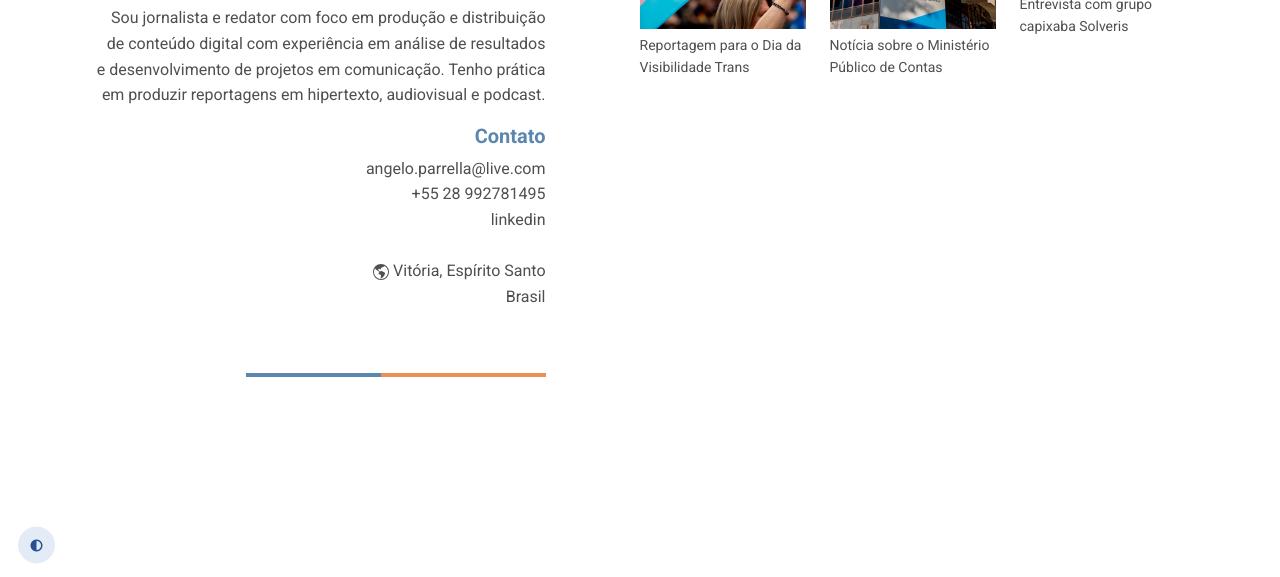
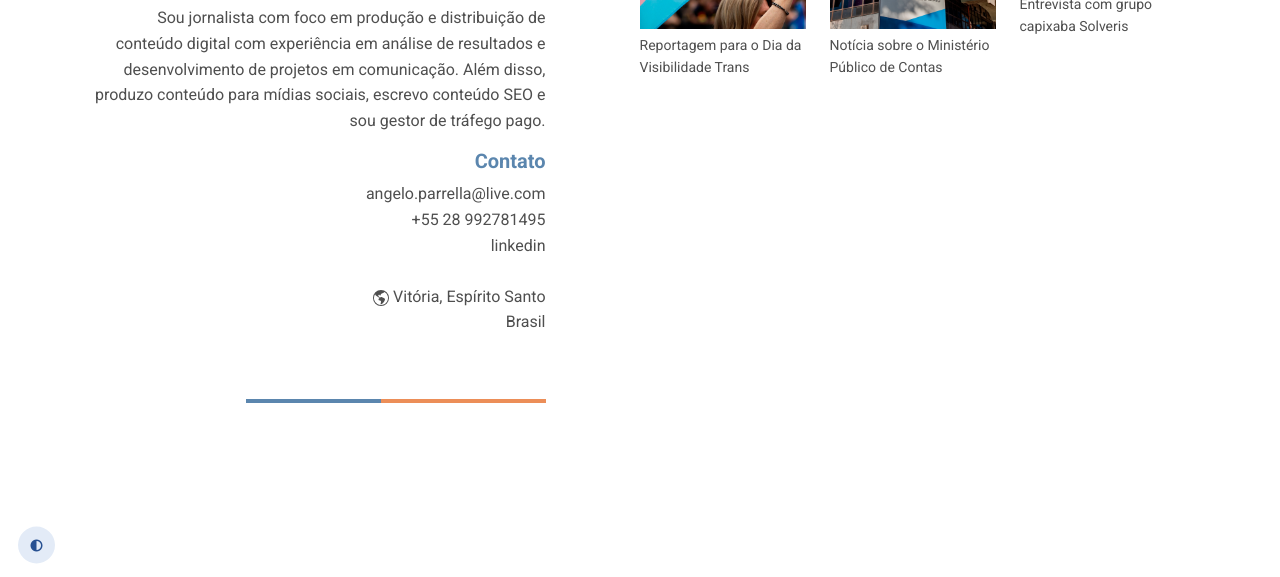
Before and after one commit to parrelladev/Curriculo, a plain HTML site: page index.html in a window 1280 px wide. Shown: the part 223-800 px from the top of the page. Drawn offline with nearby package versions, Linux system fonts and the light colour scheme.

Commit message:
Update index.html

```diff
--- a/index.html
+++ b/index.html
@@ -30,9 +30,8 @@
         </svg>
 
         <h2 class="nome"><b>Ângelo Parrella</b></h2>
-        <p class="white">Sou jornalista e redator com foco em produção e distribuição de conteúdo digital com
-          experiência em análise de resultados e desenvolvimento de projetos em comunicação. Tenho prática em produzir
-          reportagens em hipertexto, audiovisual e podcast.</p>
+        <p class="white">Sou jornalista com foco em produção e distribuição de conteúdo digital com experiência em análise de resultados e desenvolvimento de projetos em comunicação. Além disso, produzo conteúdo para mídias sociais, escrevo conteúdo SEO e sou gestor de tráfego pago.
+        </p>
         <h5 class="contato"><b>Contato</b></h5>
         <p class="white">
           <a class="white" href="mailto:angelo.parrella@live.com" target="_blank">angelo.parrella@live.com</a>
```
